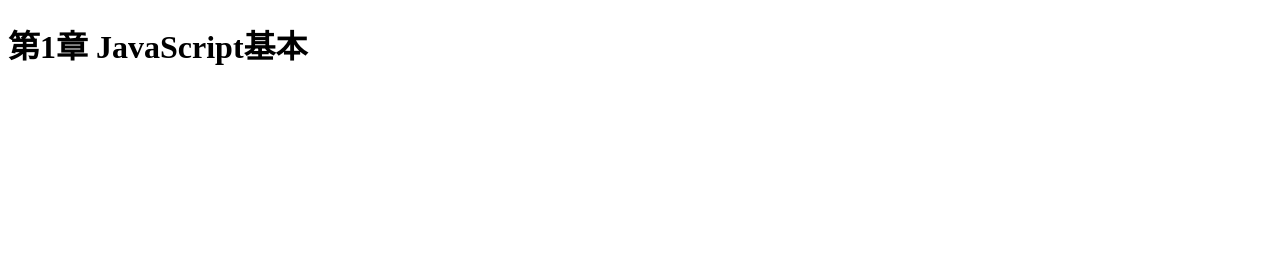
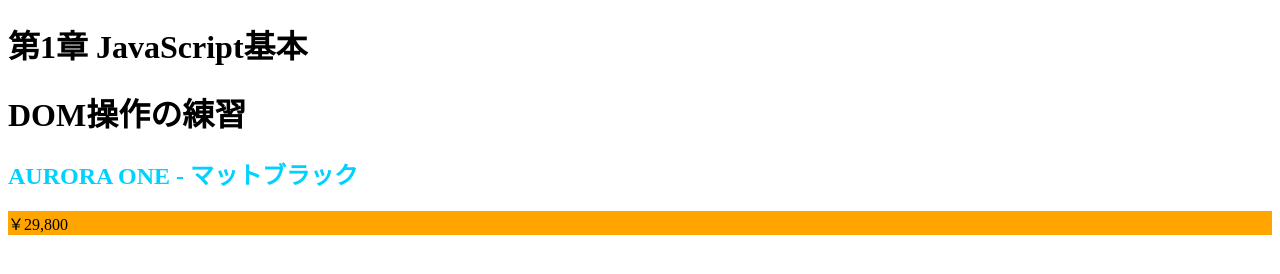
Before and after one commit to tarosjk202610/202610_JS_practice, a plain HTML site: page 01/index.html in a window 1280 px wide. Drawn offline with Linux system fonts and the light colour scheme.

Commit message:
analog update

```diff
--- a/01/index.html
+++ b/01/index.html
@@ -1,5 +1,6 @@
 <!DOCTYPE html>
 <html lang="ja">
+
 <head>
   <meta charset="UTF-8">
   <meta name="viewport" content="width=device-width, initial-scale=1.0">
@@ -7,13 +8,21 @@
 
 
 </head>
+
 <body>
 
   <h1>第1章 JavaScript基本</h1>
+
+  <h1>DOM操作の練習</h1>
+
+  <!-- JavaScriptで書き換える標的（ID）をセット -->
+  <h2 id="product-title">商品名がここに入ります</h2>
+  <p id="product-price">¥0</p>
 
   <!-- <script>
     alert('今日はいい天気です。');
   </script> -->
   <script src="main.js"></script>
 </body>
+
 </html>
--- a/01/main.js
+++ b/01/main.js
@@ -132,3 +132,35 @@ function calculateTaxPrice(basePrice) {
 
 let finalPrice = calculateTaxPrice(29800);
 console.log('税込価格', finalPrice);
+
+// ================================
+// アロー関数
+
+function multiply(a, b) {
+  return a * b;
+}
+
+const multiply2 = (a, b) => {
+  return a * b;
+};
+
+const multiply3 = (a, b) => a * b;
+
+console.log( multiply(2,3) );
+console.log( multiply2(2,3) );
+console.log( multiply3(2,3) );
+
+// ================================
+// DOM操作
+const titleElement = document.getElementById('product-title');
+console.log(titleElement);
+const priceElement = document.querySelector('#product-price'); // CSSで使うセレクタ
+console.log(priceElement);
+
+// テキストの入れ替え
+titleElement.textContent = 'AURORA ONE - マットブラック';
+priceElement.textContent = '￥29,800';
+
+// スタイルの変更
+titleElement.style.color = '#00d2ff';
+priceElement.style.backgroundColor = 'orange';
```
